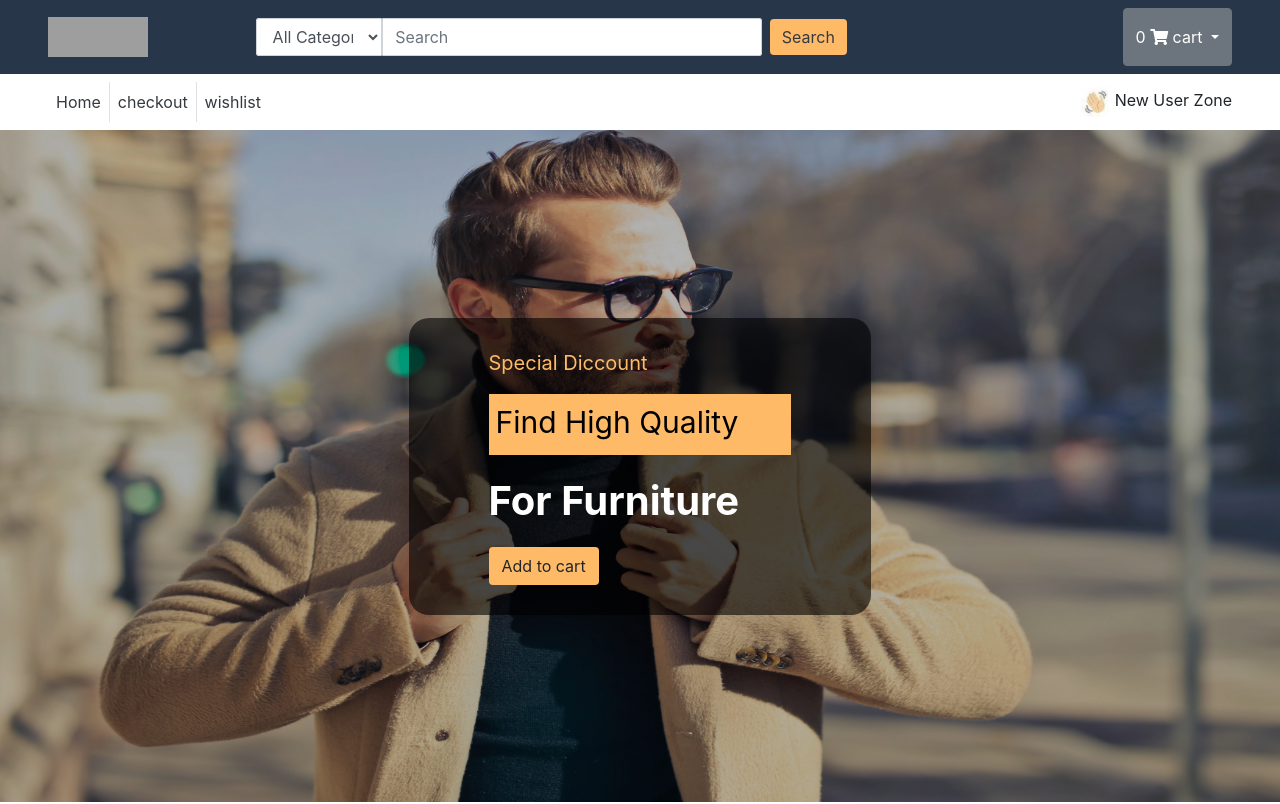
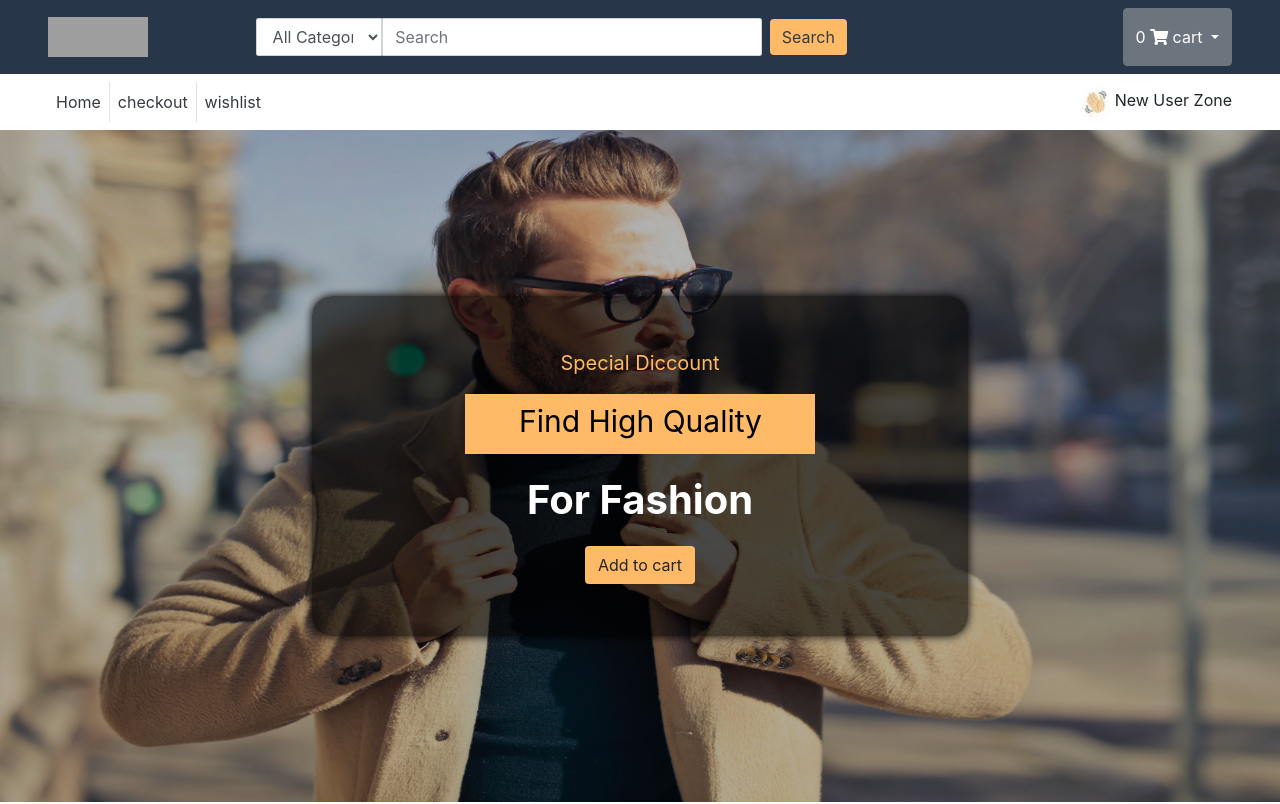
Before and after one commit to AhmedSaidShahata/CartTask, a Vue app: page / in a window 1280 px wide. Shown: the top 804 px of the page. Built offline with nearby package versions, Linux system fonts and the light colour scheme; no server answers; grey boxes are pictures that could not be loaded.

Commit message:
edit design

```diff
--- a/src/components/AppFooter.vue
+++ b/src/components/AppFooter.vue
@@ -81,8 +81,10 @@ h2::after{
 }
 footer{
     padding: 40px 10px;
-    /* background: #e2e2e2;
+    /* background: #273649; */
+/*
     color:var(--main-color); */
+
 }
 
 footer h3{
--- a/src/pages/Home.vue
+++ b/src/pages/Home.vue
@@ -4,13 +4,13 @@
     <div class="hello ">
       <img src="/img/home2.jpg" alt="" />
       <div
-        class="overlayer d-flex flex-column justify-content-center align-items-center "
+        class="overlayer d-flex flex-column justify-content-center align-items-center align-content-center text-center "
       >
         <div class="over-layer">
           <p>Special Diccount</p>
           <p>Find High Quality</p>
           <p class="font-weight-bold">
-            For Furniture
+            For Fashion
           </p>
           <button class="btn add-cart">
             Add to cart
@@ -129,8 +129,6 @@
         View More
       </button>
     </div>
-
-
   </div>
 </template>
 
@@ -138,7 +136,7 @@
 import ProductList from "../components/ProductList";
 
 export default {
-  components: { ProductList},
+  components: { ProductList },
 };
 </script>
 <style scoped>
@@ -156,7 +154,7 @@ export default {
   font-size: 30px;
   background: var(--main-color);
   color: black;
-  padding: 6px 53px 10px 7px;
+  padding: 5px 53px 10px 54px;
 }
 
 .hello p:nth-child(3) {
@@ -182,7 +180,8 @@ export default {
 .hello .over-layer {
   background: rgba(0, 0, 0, 0.6);
   border-radius: 20px;
-  padding: 30px 80px;
+  padding: 52px 153px;
+  box-shadow: 0 0 10px black;
 }
 .hello .add-cart {
   background: var(--main-color);
```
